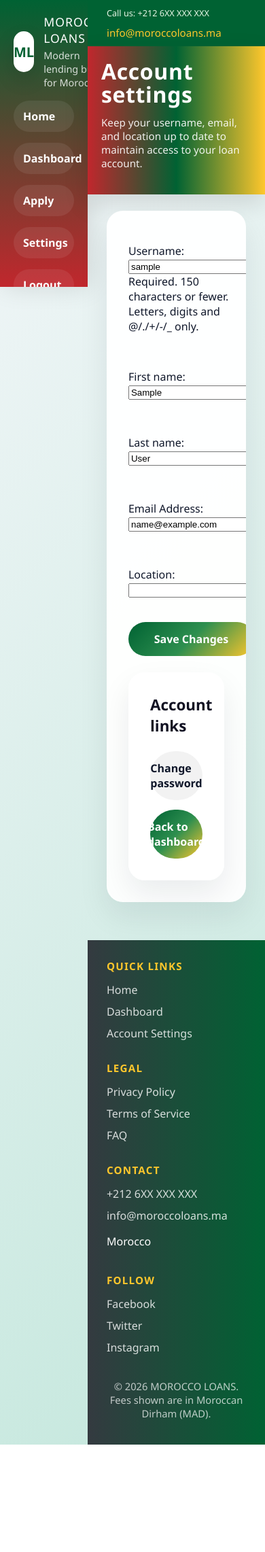
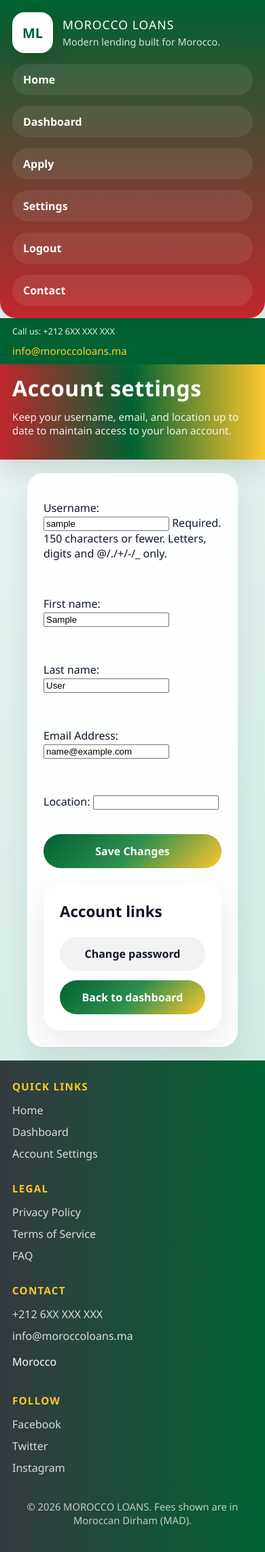
Before and after one commit to mainmesh/Morroco-apps, a Django app: page /profile/ in a window 390 px wide. Shown: the whole page at 68% size. Before the commit the page ends 2125 px from the top, so only its background shows below. Run offline with Django 5.2, Linux system fonts and the light colour scheme; the visitor is signed in with stand-in values (Sample User, id 1); data comes from the database, SQL or seed files in the repository.

Commit message:
Improve mobile responsiveness across the site

```diff
--- a/loans/templates/base.html
+++ b/loans/templates/base.html
@@ -21,6 +21,7 @@
         a { color: inherit; text-decoration: none; }
         a:hover { opacity: 0.92; }
         button { font: inherit; }
+        img, video, iframe, embed, object { max-width: 100%; height: auto; }
 
         .page-shell { display: flex; min-height: 100vh; }
         .sidebar { width: 260px; background: linear-gradient(180deg, var(--brand-dark) 0%, var(--brand-red) 100%); color: white; padding: 28px 22px; display: flex; flex-direction: column; gap: 16px; position: fixed; top: 0; left: 0; bottom: 0; height: 100vh; overflow-y: auto; box-shadow: 4px 0 35px rgba(0,0,0,0.12); }
@@ -75,7 +76,7 @@
 
         .table-wrap { overflow-x: auto; }
         table { width: 100%; border-collapse: collapse; margin-top: 18px; }
-        th, td { padding: 16px 18px; border-bottom: 1px solid rgba(15,23,42,0.08); text-align: left; vertical-align: middle; }
+        th, td { padding: 16px 18px; border-bottom: 1px solid rgba(15,23,42,0.08); text-align: left; vertical-align: middle; word-break: break-word; }
         th { background: rgba(0,98,51,0.08); color: #0f172a; font-weight: 700; }
         tr:nth-child(even) { background: #fafafa; }
         .status-pill { display: inline-flex; padding: 8px 12px; border-radius: 999px; font-size: 0.86rem; font-weight: 700; background: rgba(0,98,51,0.1); color: var(--brand-dark); }
@@ -86,10 +87,48 @@
         .footer-column a { display: block; margin-bottom: 10px; color: rgba(255,255,255,0.82); }
         .footer-note { margin-top: 26px; color: rgba(255,255,255,0.72); font-size: 0.92rem; text-align: center; }
 
-        @media (max-width: 1040px) { .hero-grid, .footer-grid, .feature-grid { grid-template-columns: 1fr; } .sidebar { width: 220px; } .main-content { margin-left: 220px; } }
-        @media (max-width: 860px) { .sidebar { position: static; width: 100%; height: auto; max-height: 50vh; overflow-y: auto; } .main-content { margin-left: 0; } }
-        @media (max-width: 720px) { .page-header { flex-direction: column; align-items: flex-start; gap: 16px; } .page-header h1 { font-size: 2rem; } .top-header { flex-direction: column; align-items: flex-start; gap: 10px; } }
-        @media (max-width: 560px) { .sidebar { padding: 20px; } .page-header { padding: 20px; } .container { margin: 24px auto; } .button, .btn { width: 100%; justify-content: center; } }
+        @media (max-width: 1040px) {
+            .hero-grid,
+            .footer-grid,
+            .feature-grid { grid-template-columns: 1fr; }
+            .sidebar { width: 220px; }
+            .main-content { margin-left: 220px; }
+        }
+        @media (max-width: 860px) {
+            .page-shell { flex-direction: column; }
+            .sidebar {
+                position: relative;
+                width: 100%;
+                height: auto;
+                max-height: none;
+                overflow: visible;
+                border-radius: 0 0 24px 24px;
+                padding: 22px 18px;
+            }
+            .sidebar a { padding: 12px 16px; }
+            .main-content { margin-left: 0; }
+            .top-header,
+            .page-header,
+            .footer { padding-left: 18px; padding-right: 18px; }
+            .footer-grid { grid-template-columns: 1fr; }
+        }
+        @media (max-width: 720px) {
+            .page-header { flex-direction: column; align-items: flex-start; gap: 16px; }
+            .page-header h1 { font-size: 2rem; }
+            .top-header { flex-direction: column; align-items: flex-start; gap: 10px; }
+            .hero-actions { flex-direction: column; align-items: stretch; }
+            .hero-actions .button { width: 100%; }
+            .feature-card { padding: 20px; }
+            .section-card { padding: 24px; }
+            .container { padding: 0 12px; }
+        }
+        @media (max-width: 560px) {
+            .sidebar { padding: 18px; }
+            .page-header { padding: 18px; }
+            .container { margin: 20px auto; padding: 0 12px; }
+            .button, .btn { width: 100%; justify-content: center; }
+            .form-input, .form-select, .form-textarea { font-size: 0.98rem; }
+        }
     </style>
     {% block extra_head %}{% endblock %}
 </head>
```
